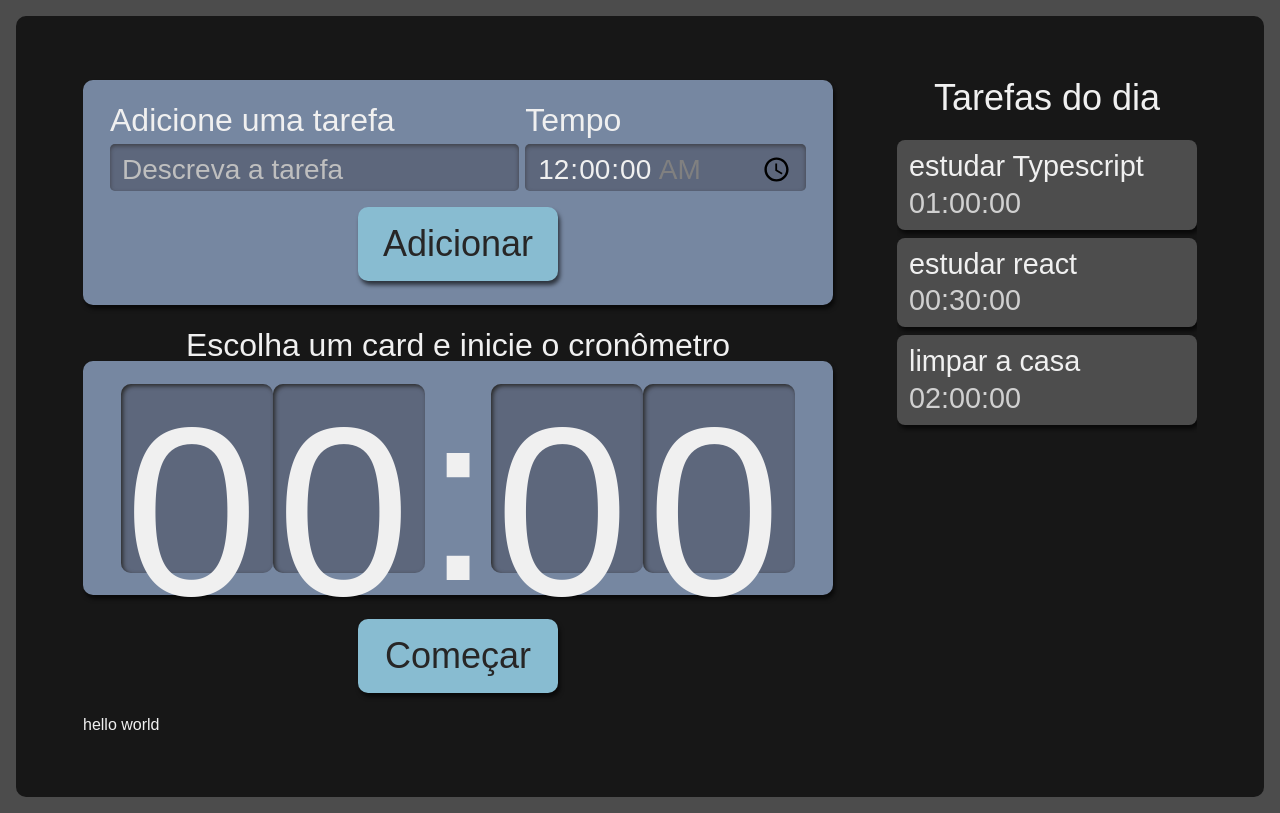
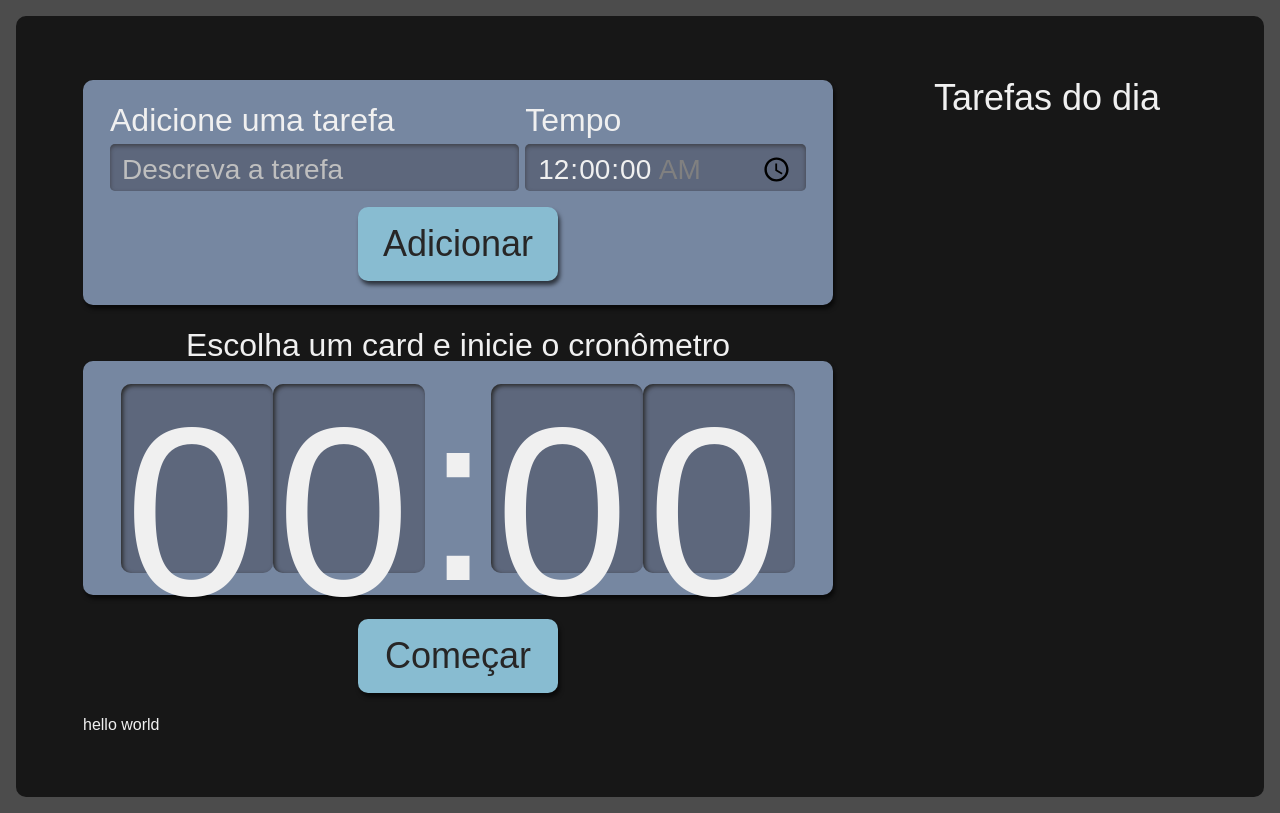
Before and after one commit to RenanRodrigues01/task-manager, a React (Create React App) app: page / in a window 1280 px wide. Built offline with nearby package versions, Linux system fonts and the light colour scheme.

Commit message:
adicinando uma tarefa dinamicamente

```diff
--- a/src/Page/App.tsx
+++ b/src/Page/App.tsx
@@ -1,14 +1,18 @@
+import { useState } from "react";
 import Form from "../components/Form";
 import List from "../components/List";
 import Stopwatch from "../components/Stopwatch";
+import { Itarefas } from "../types/tarefa";
 import style from "./App.module.scss"
 
 function App() {
+  const [tarefas, setTarefas] = useState<Itarefas[]>([])
+
   return (
     <div className={style.AppStyle}>
       <h1>hello world</h1>
-      <Form />
-      <List />
+      <Form setTarefas = {setTarefas} />
+      <List tarefas = {tarefas} />
       <Stopwatch />
     </div>
   );
--- a/src/components/Form/index.tsx
+++ b/src/components/Form/index.tsx
@@ -1,8 +1,11 @@
 import React from "react";
+import { Itarefas } from "../../types/tarefa";
 import Button from "../Button/index"
 import style from "./Form.module.scss"
 
-class Form extends React.Component {
+class Form extends React.Component<{
+    setTarefas: React.Dispatch<React.SetStateAction<Itarefas[]>>
+}> {
     state = {
         tarefa: "",
         tempo: "00:00"
@@ -10,7 +13,7 @@ class Form extends React.Component {
 
     adicionarTarefa(e: React.FormEvent<HTMLFormElement>) {
         e.preventDefault()
-        console.log(this.state)
+        this.props.setTarefas( previousTarefas => [...previousTarefas, {...this.state}])
     }
 
     render() {
--- a/src/components/List/index.tsx
+++ b/src/components/List/index.tsx
@@ -1,21 +1,10 @@
+import { Itarefas } from "../../types/tarefa"
 import Item from "./Item"
 import style from "./List.module.scss"
 
-function List() {
-    const tarefas = [
-        {
-            tarefa: "estudar Typescript",
-            tempo: "01:00:00"
-        },
-        {
-            tarefa: "estudar react",
-            tempo: "00:30:00"
-        },
-        {
-            tarefa: "limpar a casa",
-            tempo: "02:00:00"
-        }
-    ]
+
+function List({tarefas}: {tarefas: Itarefas[]}) {
+
     return(
         <aside className={style.listaTarefas}>
             <h2>Tarefas do dia </h2>
--- /dev/null
+++ b/src/types/tarefa.ts
@@ -0,0 +1,5 @@
+
+export interface Itarefas {
+    tarefa: string,
+    tempo: string
+}
```
